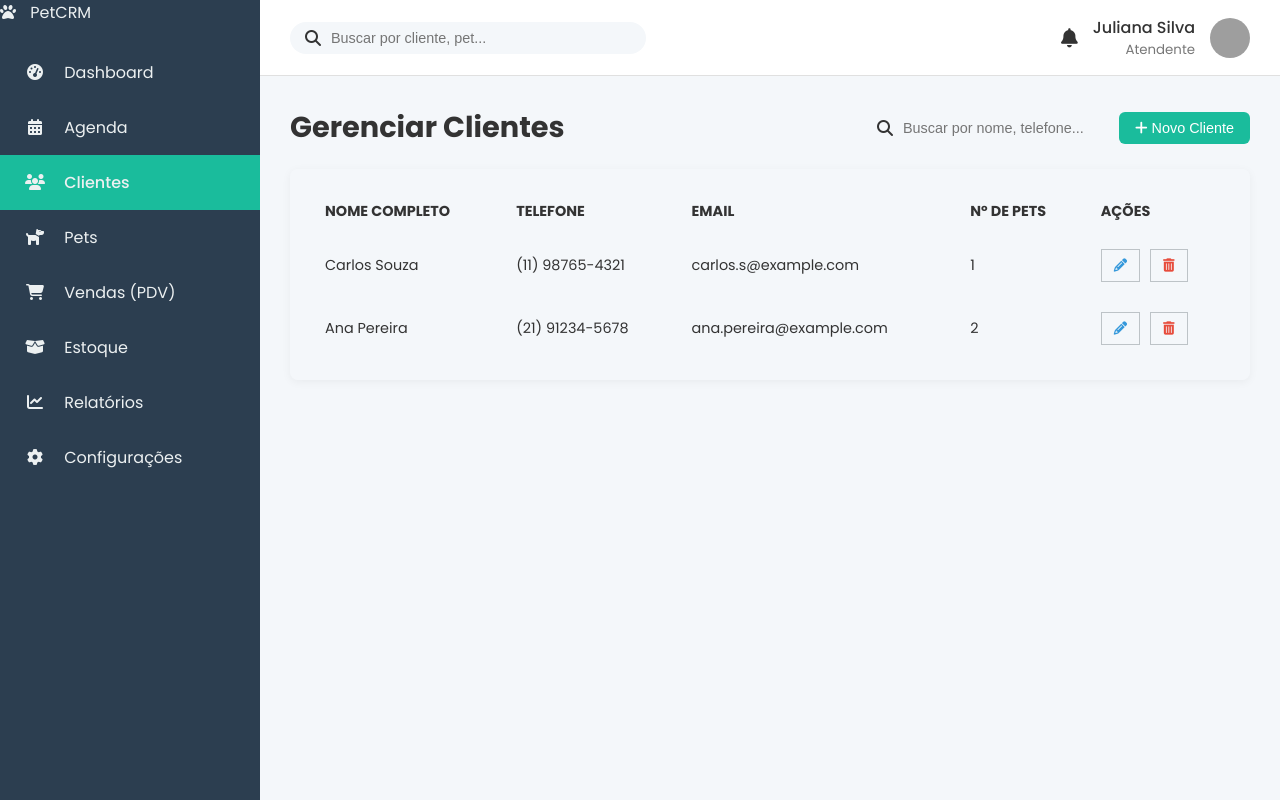
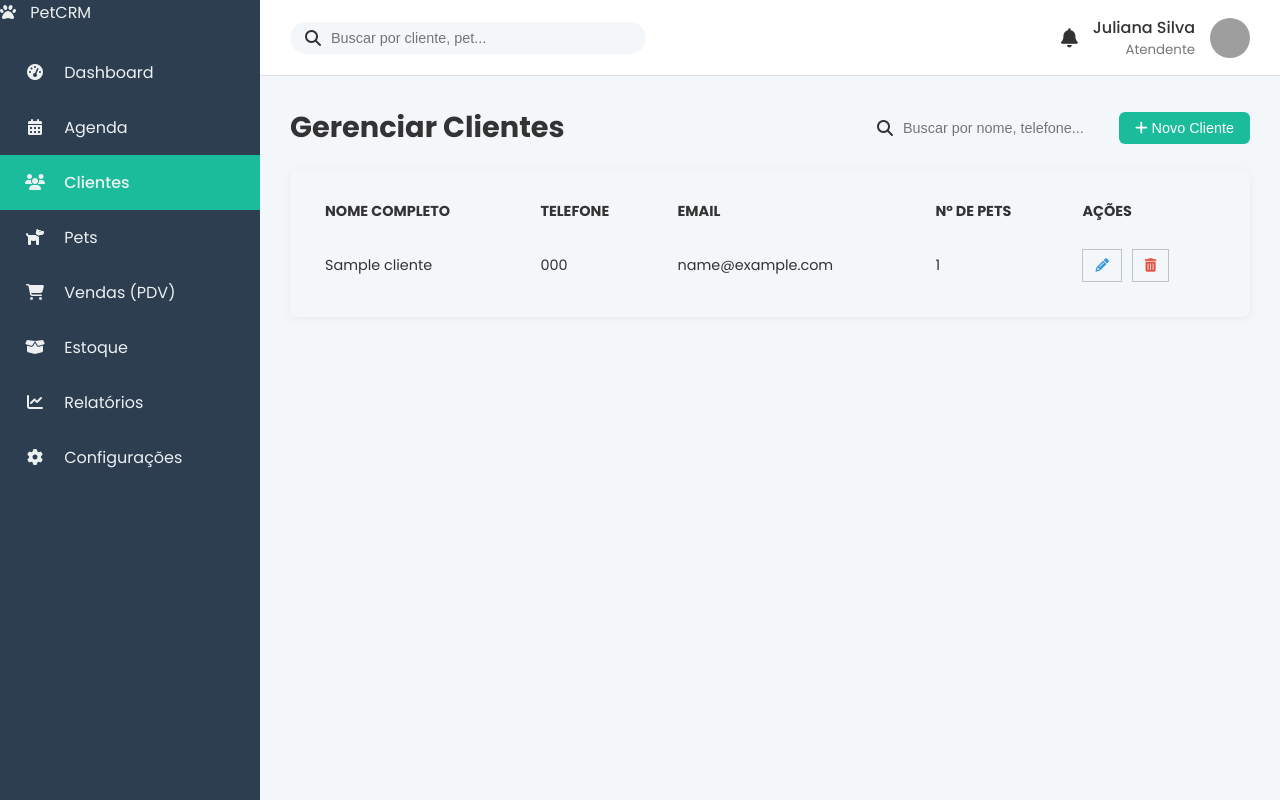
Before and after one commit to guinune-antunes/petshop-final-aplication, a PHP site: page /clientes.php in a window 1280 px wide. Run offline with PHP 8.4, Linux system fonts and the light colour scheme; tables that the repository leaves empty or names only in its code hold one stand-in row (values such as "Sample post"); grey boxes are pictures that could not be loaded.

Commit message:
iniicio da implementação do banco de dados junto da conexão dos devidos objetos

```diff
--- a/clientes.php
+++ b/clientes.php
@@ -1,5 +1,22 @@
 <?php
-    // Define o título da página e qual item do menu deve ficar ativo
+    // ATIVADOR DE ERROS PARA DEBUG
+    ini_set('display_errors', 1);
+    error_reporting(E_ALL);
+
+    // Inclui o arquivo de conexão para ter acesso à variável $pdo
+    require_once 'conexao.php';
+
+    // Prepara e executa a consulta SQL para buscar clientes e contar seus pets
+    $sql = "SELECT c.*, COUNT(p.id) AS total_pets
+            FROM clientes AS c
+            LEFT JOIN pets AS p ON c.id = p.cliente_id
+            GROUP BY c.id
+            ORDER BY c.nome_completo ASC";
+
+    $stmt = $pdo->query($sql);
+    $clientes = $stmt->fetchAll();
+
+    // Define as variáveis da página
     $pageTitle = 'Clientes';
     $paginaAtiva = 'clientes';
 
@@ -9,10 +26,10 @@
 
     <div class="main-area">
 
-        <?php include 'includes/_sidebar.php'; // Inclui a barra lateral de navegação ?>
+        <?php include 'includes/_sidebar.php'; ?>
 
         <div class="content-wrapper">
-            <?php include 'includes/_header.php'; // Inclui o cabeçalho superior ?>
+            <?php include 'includes/_header.php'; ?>
 
             <main class="main-content">
                 <div class="page-header">
@@ -38,26 +55,24 @@
                             </tr>
                         </thead>
                         <tbody id="clientTableBody">
+                            <?php if (count($clientes) > 0): ?>
+                                <?php foreach ($clientes as $cliente): ?>
                                     <tr>
-                                <td>Carlos Souza</td>
-                                <td>(11) 98765-4321</td>
-                                <td>carlos.s@example.com</td>
-                                <td>1</td>
+                                        <td><?= htmlspecialchars($cliente['nome_completo']) ?></td>
+                                        <td><?= htmlspecialchars($cliente['telefone']) ?></td>
+                                        <td><?= htmlspecialchars($cliente['email']) ?></td>
+                                        <td><?= $cliente['total_pets'] ?></td>
                                         <td class="action-buttons">
                                             <button class="btn-icon btn-edit" title="Editar Cliente"><i class="fas fa-pencil-alt"></i></button>
                                             <button class="btn-icon btn-delete" title="Excluir Cliente"><i class="fas fa-trash-alt"></i></button>
                                         </td>
                                     </tr>
+                                <?php endforeach; ?>
+                            <?php else: ?>
                                 <tr>
-                                <td>Ana Pereira</td>
-                                <td>(21) 91234-5678</td>
-                                <td>ana.pereira@example.com</td>
-                                <td>2</td>
-                                <td class="action-buttons">
-                                    <button class="btn-icon btn-edit" title="Editar Cliente"><i class="fas fa-pencil-alt"></i></button>
-                                    <button class="btn-icon btn-delete" title="Excluir Cliente"><i class="fas fa-trash-alt"></i></button>
-                                </td>
+                                    <td colspan="5" style="text-align:center;">Nenhum cliente cadastrado ainda. Clique em "Novo Cliente" para começar.</td>
                                 </tr>
+                            <?php endif; ?>
                         </tbody>
                     </table>
                 </div>
@@ -66,50 +81,8 @@
     </div>
 
     <div class="modal-overlay" id="client-modal" style="display: none;">
-        <div class="modal-content modal-lg">
-            <div class="modal-header">
-                <h2 id="client-modal-title">Novo Cliente</h2>
-                <button class="close-modal-btn">&times;</button>
         </div>
-            <div class="modal-body">
-                <div class="client-form-section">
-                    <h4>Dados do Tutor</h4>
-                    <form class="appointment-form">
-                        <div class="form-group">
-                            <label for="client-name">Nome Completo *</label>
-                            <input type="text" id="client-name" placeholder="Nome completo do tutor">
-                        </div>
-                        <div class="form-group-row">
-                            <div class="form-group"><label for="client-phone">Telefone</label><input type="tel" id="client-phone" placeholder="(99) 99999-9999"></div>
-                            <div class="form-group"><label for="client-email">Email</label><input type="email" id="client-email" placeholder="email@exemplo.com"></div>
-                        </div>
-                        <div class="form-group"><label for="client-address">Endereço</label><textarea id="client-address" rows="2" placeholder="Rua, Número, Bairro, Cidade..."></textarea></div>
-                    </form>
-                </div>
-                <div class="pet-management-section">
-                    <h4>Pets do Tutor</h4>
-                    <div class="pet-list-container"><ul id="pet-list"></ul></div>
-                    <form class="pet-form" id="pet-form">
-                        <h5>Adicionar Novo Pet</h5>
-                        <div class="form-group-row">
-                            <div class="form-group"><label for="pet-name">Nome do Pet *</label><input type="text" id="pet-name"></div>
-                            <div class="form-group"><label for="pet-species">Espécie</label><input type="text" id="pet-species" placeholder="Cão, Gato..."></div>
-                        </div>
-                         <div class="form-group-row">
-                            <div class="form-group"><label for="pet-breed">Raça</label><input type="text" id="pet-breed" placeholder="Ex: SRD, Poodle..."></div>
-                            <div class="form-group"><label for="pet-birthdate">Data de Nascimento</label><input type="date" id="pet-birthdate"></div>
-                        </div>
-                        <button type="submit" class="btn btn-secondary" style="width: auto; font-size: 0.8rem; padding: 6px 12px;"><i class="fas fa-plus"></i> Adicionar Pet à Lista</button>
-                    </form>
-                </div>
-            </div>
-            <div class="modal-footer">
-                <button class="btn btn-secondary cancel-btn">Cancelar</button>
-                <button class="btn btn-primary">Salvar Cliente e Pets</button>
-            </div>
-        </div>
-    </div>
+
 <?php
-    // Inclui o final do HTML
     include 'includes/_footer.php';
 ?>
--- /dev/null
+++ b/conexao.php
@@ -0,0 +1,29 @@
+<?php
+
+// --- INFORMAÇÕES PARA CONEXÃO ---
+// Substitua pelas suas informações, se forem diferentes
+define('DB_HOST', 'localhost'); // O servidor onde o banco de dados está
+define('DB_NAME', 'petcrm');      // O nome do seu banco de dados
+define('DB_USER', 'root');      // O usuário do banco de dados (padrão do XAMPP é 'root')
+define('DB_PASS', '');          // A senha do banco de dados (padrão do XAMPP é em branco)
+
+// --- CRIAÇÃO DA CONEXÃO PDO ---
+try {
+    // A string de conexão (DSN)
+    $dsn = "mysql:host=" . DB_HOST . ";dbname=" . DB_NAME . ";charset=utf8mb4";
+
+    // Opções do PDO
+    $options = [
+        PDO::ATTR_ERRMODE            => PDO::ERRMODE_EXCEPTION, // Lança exceções em caso de erro
+        PDO::ATTR_DEFAULT_FETCH_MODE => PDO::FETCH_ASSOC,       // Retorna resultados como arrays associativos
+        PDO::ATTR_EMULATE_PREPARES   => false,                  // Usa prepares nativos do DB para mais segurança
+    ];
+
+    // Cria a instância do PDO
+    $pdo = new PDO($dsn, DB_USER, DB_PASS, $options);
+
+} catch (PDOException $e) {
+    // Se a conexão falhar, exibe uma mensagem de erro e interrompe o script
+    // Em um ambiente de produção, você logaria este erro em vez de exibi-lo na tela
+    die("Erro na conexão com o banco de dados: " . $e->getMessage());
+}
--- a/main.js
+++ b/main.js
@@ -1,48 +1,115 @@
 document.addEventListener('DOMContentLoaded', function() {
 
-    // --- LÓGICA DO MODO ESCURO (DARK MODE) ---
-    const themeToggleBtn = document.getElementById('theme-toggle');
-    if (themeToggleBtn) {
-        // ... (código do modo escuro, como na resposta anterior) ...
-    }
+    // --- LÓGICA DO MODO ESCURO ... (continua a mesma) ---
 
-    // --- LÓGICA DO MODAL DA AGENDA (PÁGINA AGENDA) ---
-    const addAppointmentBtn = document.getElementById('add-appointment-btn');
-    if (addAppointmentBtn) {
-        // ... (código do modal da agenda, como na resposta anterior) ...
-    }
+    // --- LÓGICA DO MODAL DA AGENDA ... (continua a mesma) ---
 
     // --- LÓGICA DA PÁGINA DE CLIENTES E PETS ---
     const addClientBtn = document.getElementById('add-client-btn');
     if (addClientBtn) {
-        // ... (código para abrir e fechar modais, como na resposta anterior) ...
+        // ... (código para abrir e fechar modais) ...
+        const clientForm = document.getElementById('client-form');
+        const petForm = document.getElementById('pet-form');
+        const petList = document.getElementById('pet-list');
+        const saveClientBtn = document.getElementById('saveClientBtn');
+        let petsArray = [];
 
-        // --- NOVA LÓGICA DE BUSCA DINÂMICA ---
-        const searchInput = document.getElementById('searchInput');
-        const clientTableBody = document.getElementById('clientTableBody');
-        const tableRows = clientTableBody.getElementsByTagName('tr');
+        // --- NOVA FUNCIONALIDADE: RAÇAS DINÂMICAS ---
+        const petSpeciesSelect = document.getElementById('pet-species');
+        const petBreedSelect = document.getElementById('pet-breed');
+        const breeds = {
+            'Cão': ['SRD (Vira-lata)', 'Poodle', 'Golden Retriever', 'Labrador', 'Shih Tzu', 'Bulldog', 'Yorkshire'],
+            'Gato': ['SRD (Vira-lata)', 'Siamês', 'Persa', 'Angorá', 'Sphynx']
+        };
 
-        // Adiciona um "escutador" de eventos que dispara a cada tecla digitada
-        searchInput.addEventListener('input', function() {
-            // Pega o texto da busca e converte para minúsculas para não diferenciar maiúsculas/minúsculas
-            const searchText = searchInput.value.toLowerCase();
+        petSpeciesSelect.addEventListener('change', function() {
+            const selectedSpecies = this.value;
+            petBreedSelect.innerHTML = ''; // Limpa as opções atuais
+            petBreedSelect.disabled = true;
 
-            // Percorre cada linha <tr> da tabela
-            for (let i = 0; i < tableRows.length; i++) {
-                const row = tableRows[i];
-                // Pega todo o texto contido na linha e também converte para minúsculas
-                const rowText = row.textContent.toLowerCase();
-
-                // Verifica se o texto da linha inclui o texto da busca
-                if (rowText.includes(searchText)) {
-                    // Se incluir, mostra a linha
-                    row.style.display = ''; // '' redefine para o padrão (table-row)
-                } else {
-                    // Se não incluir, esconde a linha
-                    row.style.display = 'none';
-                }
+            if (selectedSpecies && breeds[selectedSpecies]) {
+                petBreedSelect.disabled = false;
+                petBreedSelect.innerHTML = '<option value="">Selecione a raça</option>';
+                breeds[selectedSpecies].forEach(function(breed) {
+                    const option = document.createElement('option');
+                    option.value = breed;
+                    option.textContent = breed;
+                    petBreedSelect.appendChild(option);
+                });
+            } else {
+                 petBreedSelect.innerHTML = '<option value="">Selecione a espécie primeiro</option>';
             }
         });
+
+        // --- Lógica para adicionar pet na lista ---
+        petForm.addEventListener('submit', function(event) {
+            event.preventDefault();
+            const petData = {
+                nome: document.getElementById('pet-name').value.trim(),
+                especie: document.getElementById('pet-species').value,
+                raca: document.getElementById('pet-breed').value,
+                nascimento: document.getElementById('pet-birthdate').value
+            };
+
+            if (petData.nome === '') { alert('O nome do pet é obrigatório.'); return; }
+            petsArray.push(petData);
+
+            const listItem = document.createElement('li');
+            listItem.className = 'pet-list-item';
+            listItem.dataset.index = petsArray.length - 1;
+            // **BUG CORRIGIDO AQUI: MOSTRANDO NOME E RAÇA**
+            listItem.innerHTML = `
+                <div class="pet-list-item-info">
+                    <strong>${petData.nome}</strong>
+                    <small>${petData.especie} - ${petData.raca || 'Raça não definida'}</small>
+                </div>
+                <button type="button" class="remove-pet-btn" title="Remover Pet da Lista"><i class="fas fa-times"></i></button>
+            `;
+            petList.appendChild(listItem);
+            petForm.reset();
+            petBreedSelect.innerHTML = '<option value="">Selecione a espécie primeiro</option>';
+            petBreedSelect.disabled = true;
+        });
+
+        // ... (código para remover pet da lista) ...
+
+        // --- LÓGICA DE SALVAR CLIENTE ATUALIZADA ---
+        saveClientBtn.addEventListener('click', function() {
+            const clienteData = {
+                nome: document.getElementById('client-name').value.trim(),
+                telefone: document.getElementById('client-phone').value.trim(),
+                email: document.getElementById('client-email').value.trim(),
+                cep: document.getElementById('client-cep').value.trim(),
+                rua: document.getElementById('client-street').value.trim(),
+                numero: document.getElementById('client-number').value.trim(),
+                bairro: document.getElementById('client-neighborhood').value.trim(),
+                cidade: document.getElementById('client-city').value.trim(),
+                estado: document.getElementById('client-state').value.trim()
+            };
+
+            const dataToSend = { cliente: clienteData, pets: petsArray };
+
+            fetch('salvar_cliente.php', {
+                method: 'POST',
+                headers: { 'Content-Type': 'application/json' },
+                body: JSON.stringify(dataToSend)
+            })
+            .then(response => {
+                if (!response.ok) { // Verifica se a resposta HTTP foi um erro (ex: 404, 500)
+                    throw new Error(`Erro HTTP! Status: ${response.status}`);
+                }
+                return response.json();
+            })
+            .then(result => {
+                alert(result.message);
+                if (result.success) {
+                    location.reload();
+                }
+            })
+            .catch(error => {
+                console.error('Erro na requisição fetch:', error);
+                alert('Ocorreu um erro de comunicação. Verifique o console (F12) para mais detalhes.');
+            });
+        });
     }
-
 });
```
Also changed, not shown: salvar_clientes.php (added, +73 -0 lines). Lines whose indentation alone changed are shown as unchanged.
